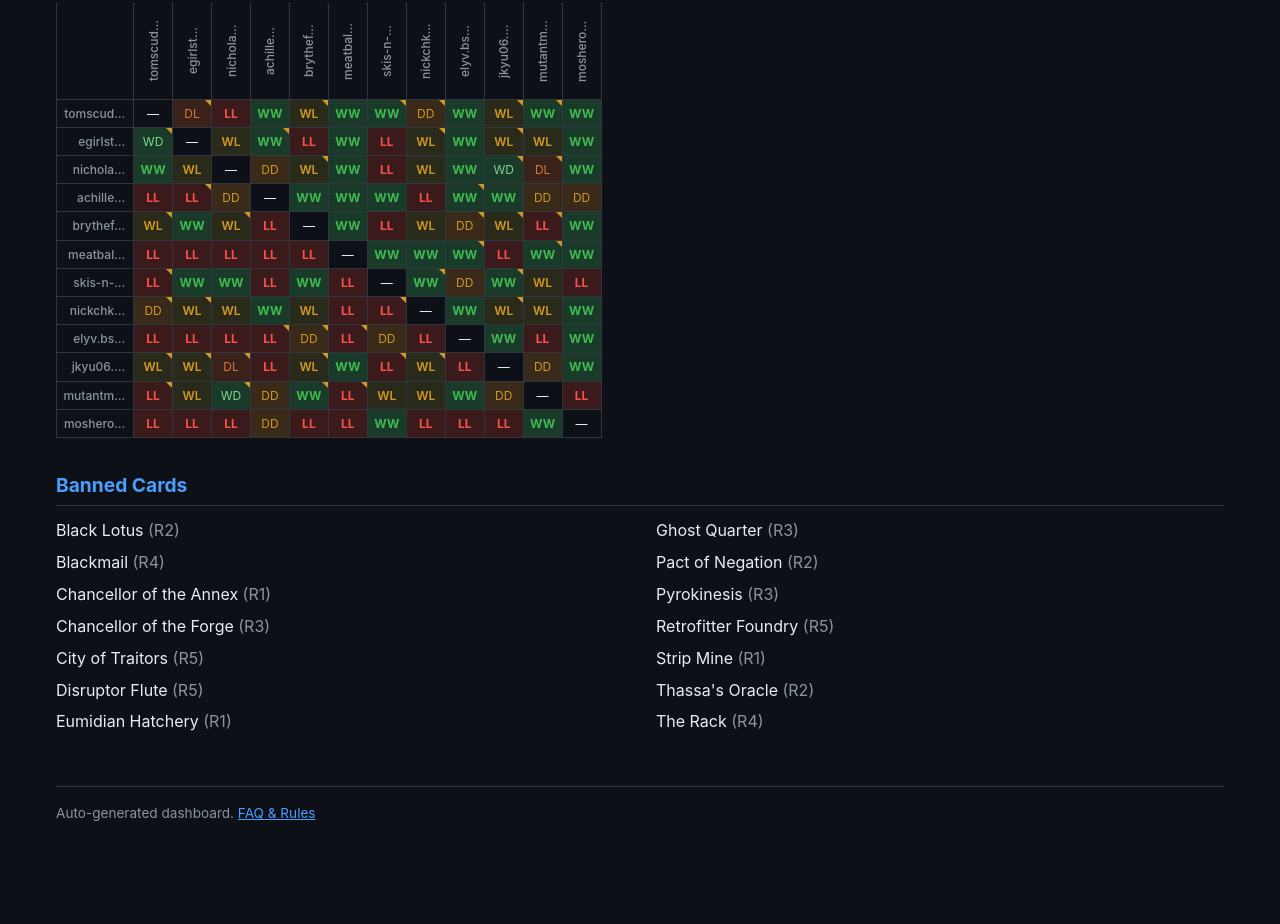
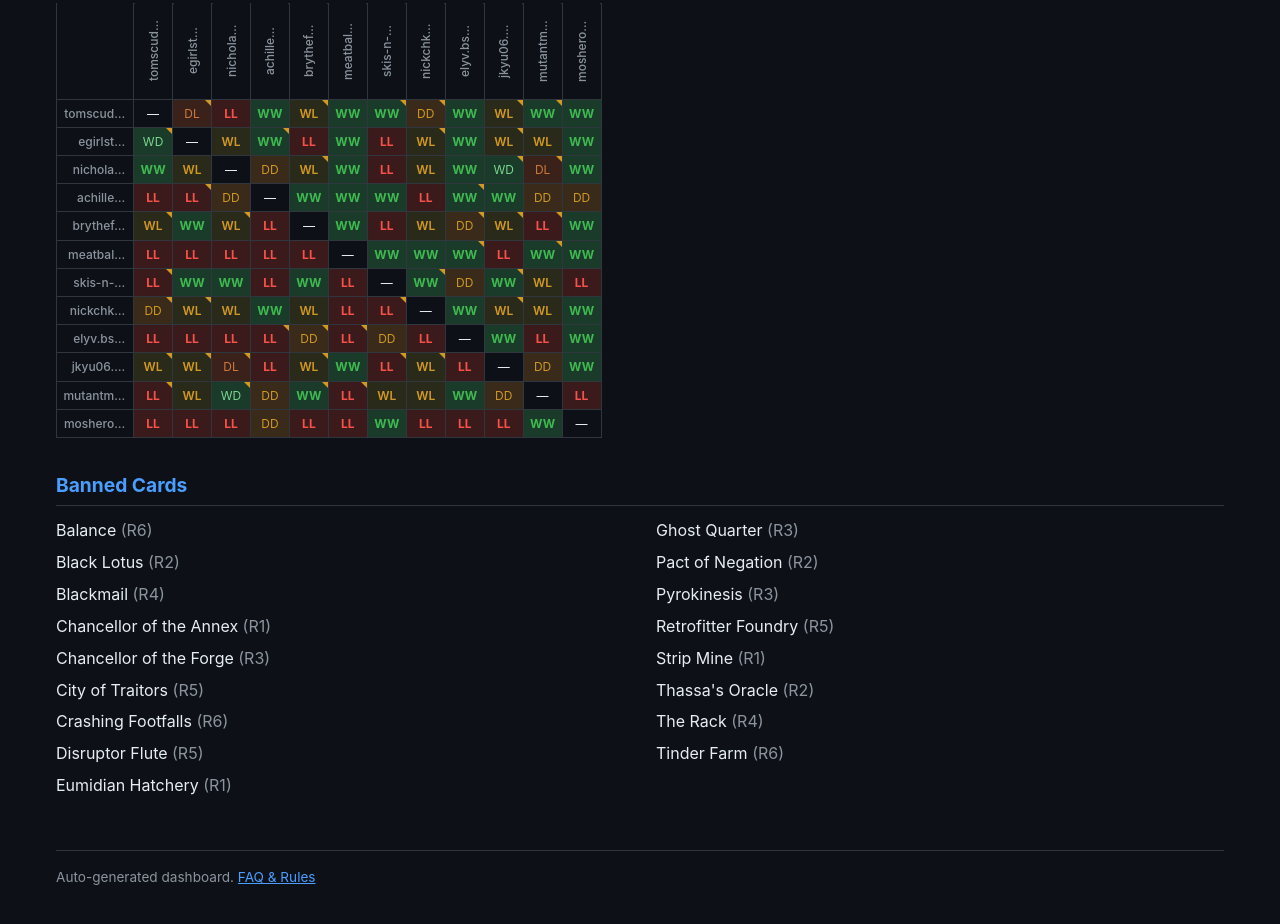
Before and after one commit to PropterMalone/3cblue, a website: page docs/index.html in a window 1280 px wide. Shown: the part 860-1784 px from the top of the page. Before the commit the page ends 1725 px from the top, so only its background shows below. Drawn offline with Linux system fonts and the light colour scheme.

Commit message:
fix: regenerate dashboard for R6 final results

```diff
--- a/docs/index.html
+++ b/docs/index.html
@@ -84,7 +84,7 @@
 <div class="info-row">
 	<div class="info-box">
 		<div class="label">Phase</div>
-		<div><span class="phase phase-resolution">Resolution</span></div>
+		<div><span class="phase phase-complete">Complete</span></div>
 	</div>
 	<div class="info-box">
 		<div class="label">Players</div>
@@ -761,11 +761,13 @@
 
 <h2>Banned Cards</h2>
 <ul class="banned-list">
+<li>Balance <span class="dim">(R6)</span></li>
 <li>Black Lotus <span class="dim">(R2)</span></li>
 <li>Blackmail <span class="dim">(R4)</span></li>
 <li>Chancellor of the Annex <span class="dim">(R1)</span></li>
 <li>Chancellor of the Forge <span class="dim">(R3)</span></li>
 <li>City of Traitors <span class="dim">(R5)</span></li>
+<li>Crashing Footfalls <span class="dim">(R6)</span></li>
 <li>Disruptor Flute <span class="dim">(R5)</span></li>
 <li>Eumidian Hatchery <span class="dim">(R1)</span></li>
 <li>Ghost Quarter <span class="dim">(R3)</span></li>
@@ -775,6 +777,7 @@
 <li>Strip Mine <span class="dim">(R1)</span></li>
 <li>Thassa's Oracle <span class="dim">(R2)</span></li>
 <li>The Rack <span class="dim">(R4)</span></li>
+<li>Tinder Farm <span class="dim">(R6)</span></li>
 </ul>
 
 <footer>
```
